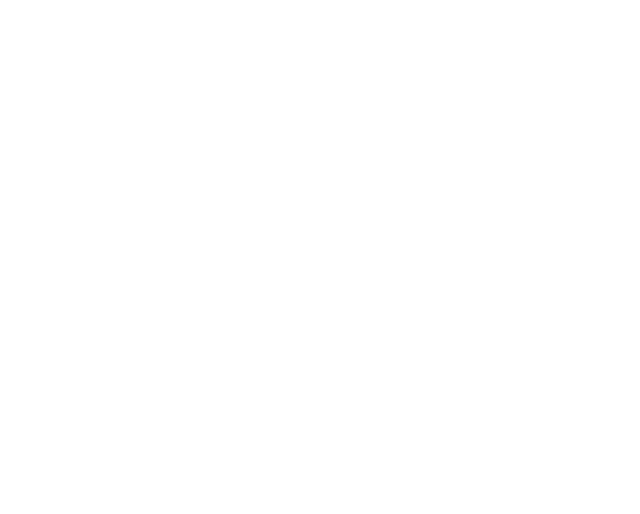
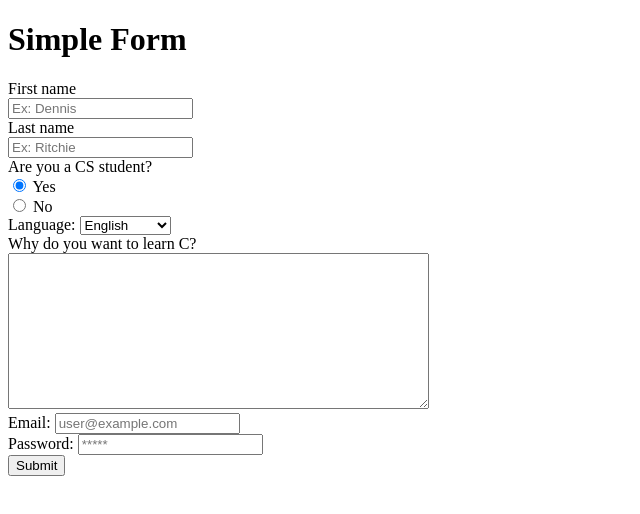
Before and after one commit to Carneir0/estudo-web, a plain HTML site: page html/form.html in a window 1280 px wide. Shown: the whole page, without its empty margins (0-640 px from the left). Drawn offline with Linux system fonts and the light colour scheme.

Commit message:
ugly ass form using only HTML

```diff
--- a/html/form.html
+++ b/html/form.html
@@ -6,5 +6,53 @@
 	</head>
 	<body>
 
+		<h1>Simple Form</h1>
+
+		<form name="form_test" action="#" method="POST" target="_blank">
+			<label>First name</label>
+			<br/>
+			<input type="text" name="f_name" placeholder="Ex: Dennis" required>
+			<br/>
+
+			<label>Last name</label>
+			<br/>
+			<input type="text" name="l_name" placeholder="Ex: Ritchie" required>
+			<br/>
+
+			<label>Are you a CS student?</label>
+			<br/>
+			<input type="radio" name="student" value="Y" checked>
+			<label for="y_student">Yes</label>
+			<br/>
+			<input type="radio" name="student" value="N">
+			<label for="n_student">No</label>
+			<br/>
+
+			<label>Language:</label>
+			<select id="lang" name="lang">
+				<option value="english">English</option>
+				<option value="portuguese">Portuguese</option>
+				<option value="german">German</option>
+				<option value="spanish">Spanish</option>
+				<option value="french">French</option>
+			</select>
+			<br/>
+
+			<label for="motives">Why do you want to learn C?</label>
+			<br/>
+			<textarea name="message" rows="10" cols="50"></textarea>
+			<br/>
+
+			<label for="email">Email:</label>
+			<input type="email" name="email" placeholder="user@example.com">
+			<br/>
+
+			<label for="psswd">Password:</label>
+			<input type="password" name="psswd" placeholder="*****">
+			<br/>
+
+			<input type="submit" name="Submit">
+		</form>
+
 	</body>
 </html>
```
Also changed, not shown: html/index.html (+1 -0 lines).
